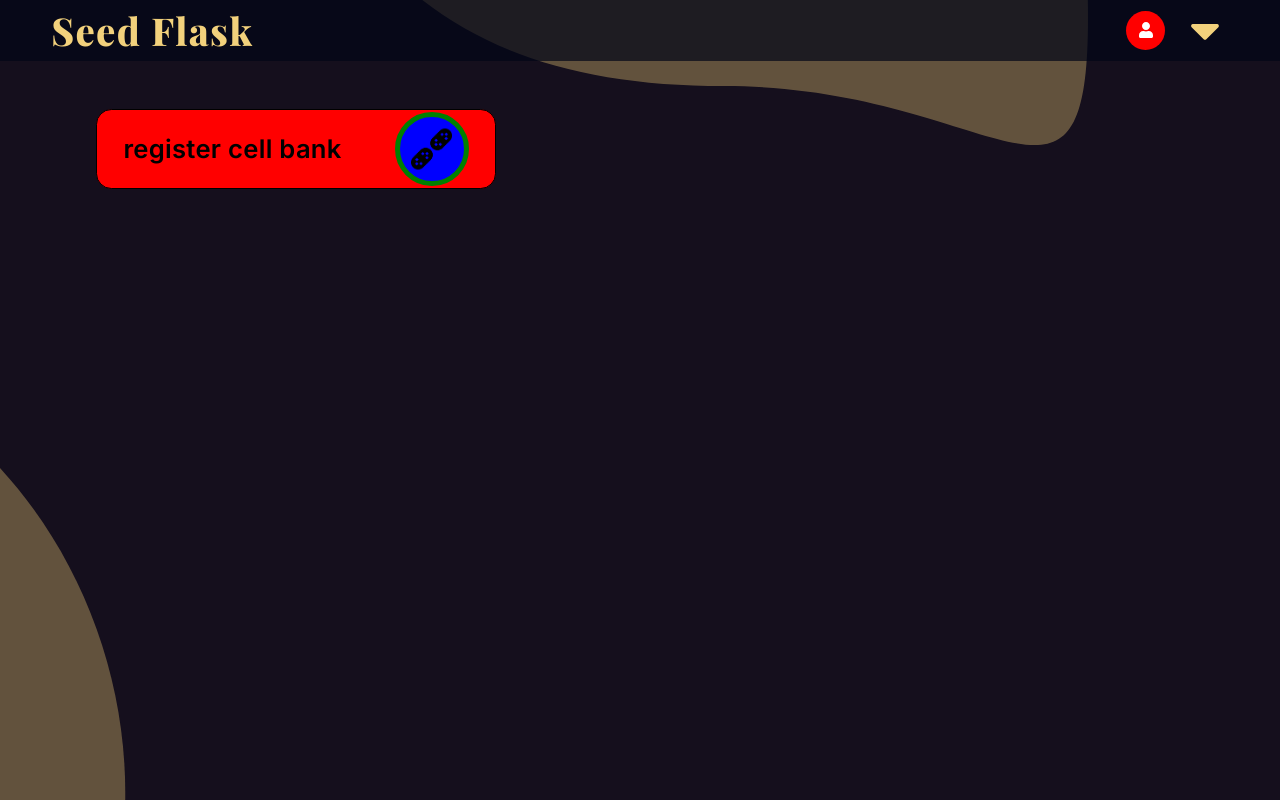
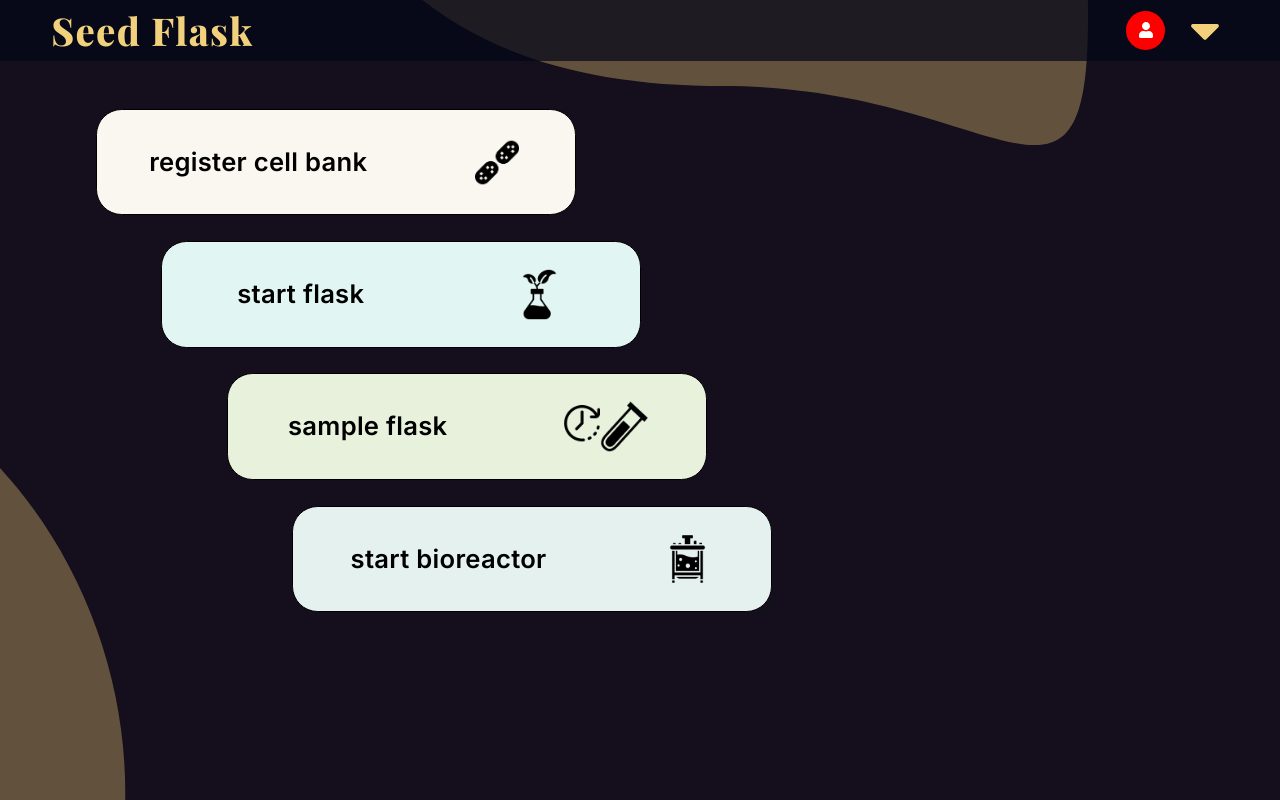
Before and after one commit to bokim2/Seed-Flask-2.0, a React (Vite) app: page / in a window 1280 px wide. Built offline with nearby package versions, Linux system fonts and the light colour scheme.

Commit message:
main menu buttons completed

```diff
--- a/package.json
+++ b/package.json
@@ -11,6 +11,7 @@
     "start": "node server/index.js"
   },
   "dependencies": {
+    "@tanstack/react-query-devtools": "^5.17.9",
     "axios": "^1.6.5",
     "cors": "^2.8.5",
     "dotenv": "^16.3.1",
@@ -22,6 +23,7 @@
     "react": "^18.2.0",
     "react-dom": "^18.2.0",
     "react-icons": "^5.0.1",
+    "react-query": "^3.39.3",
     "react-router-dom": "^6.21.1",
     "styled-components": "^6.1.8"
   },
--- a/src/App.tsx
+++ b/src/App.tsx
@@ -7,32 +7,41 @@ import TestComponent from './ui/TestComponent';
 import { BrowserRouter, Navigate, Route, Routes } from 'react-router-dom';
 import MainNav from './ui/MainNav';
 import AppLayout from './ui/AppLayout';
-import Dashboard from './ui/Dashboard';
+import Dashboard from './pages/Dashboard';
 
-const StyledDiv = styled.div`
-  /* background-color: #e4d0d0; */
-`;
+import { ReactQueryDevtools } from '@tanstack/react-query-devtools';
+
+// const StyledDiv = styled.div`
+//   /* background-color: #e4d0d0; */
+// `;
+// const queryClient = new QueryClient({
+//   defaultOptions: {
+//     queries: {
+//       staleTime: 60 * 1000,
+//     },
+//   },
+// });
 
 function App() {
   return (
     <>
+      <ReactQueryDevtools initialIsOpen={false} />
       <GlobalStyles />
-      <StyledDiv>
-        {/* <img src="/images/yeast-21.png" alt="yeast" /> */}
-      </StyledDiv>
+      {/* <StyledDiv>
+
+      </StyledDiv> */}
       <BrowserRouter>
         <Routes>
-          <Route element={<AppLayout />} >
-            <Route index element={<Dashboard/>} />
+          <Route element={<AppLayout />}>
+            <Route index element={<Dashboard />} />
             <Route path="cellbank" element={<h1>cellbank page</h1>} />
             <Route path="flask" element={<h1>start flask page</h1>} />
             <Route path="sample" element={<h1>sample page</h1>} />
             <Route path="bioreactor" element={<h1>bioreactor page</h1>} />
           </Route>
-            <Route path="*" element={<h1>Page not found</h1>} />
+          <Route path="*" element={<h1>Page not found</h1>} />
         </Routes>
         {/* <TestComponent /> */}
-
       </BrowserRouter>
     </>
   );
--- a/src/main.tsx
+++ b/src/main.tsx
@@ -1,10 +1,15 @@
 import React from 'react'
 import ReactDOM from 'react-dom/client'
 import App from './App.tsx'
+import { QueryClient, QueryClientProvider } from '@tanstack/react-query'
 // import './inpm ndex.css'
+
+const queryClient = new QueryClient();
 
 ReactDOM.createRoot(document.getElementById('root')!).render(
   <React.StrictMode>
+    <QueryClientProvider client={queryClient}>
     <App />
+    </QueryClientProvider>
   </React.StrictMode>,
 )
--- /dev/null
+++ b/src/pages/Dashboard.tsx
@@ -0,0 +1,57 @@
+import React from 'react';
+import MainMenuButton from '../ui/MainMenuButton';
+import styled from 'styled-components';
+import { MdHeight } from 'react-icons/md';
+
+const MenuButtonContainer = styled.div`
+  display: flex;
+  flex-direction: column;
+  /* height: 60vh; */
+  gap: clamp(1rem, 2vw, 2rem);
+  justify-content: space-evenly;
+
+  @media (min-width: 400px) {
+    width: 60%;
+  }
+  `
+
+export default function Dashboard() {
+  return (
+    <MenuButtonContainer>
+      <MainMenuButton
+      toPath="/cellbank"
+        text={'register cell bank'}
+        backgroundColor="#FAF7F0"
+        imgUrl="images/yeast-21.png"
+        imgAlt="microbe"
+        positionElement={{ left: "0%" }}
+      />
+      <MainMenuButton
+        toPath="/flask"
+        text={'start flask'}
+        backgroundColor="#E1F6F2"
+        imgUrl="images/leaf-flask.png"
+        imgAlt="flask"
+        positionElement={{ left: "10%" }}
+      />
+      <MainMenuButton
+        toPath="/sample"
+        text={'sample flask'}
+        backgroundColor="#E7F1DC"
+        imgUrl="images/clock-testtube.png"
+        imgAlt="clock and test tube"
+        styleOverride={{height: 'clamp(1.8rem, 6vw, 6.6rem)', scale: '1.1'}}
+        positionElement={{ left: "20%" }}
+      />
+      <MainMenuButton
+        toPath="/bioreactor"
+        text={'start bioreactor'}
+        backgroundColor="#E4F1EE"
+        imgUrl="images/bioreactor-1.png"
+        imgAlt="bioreactor"
+        positionElement={{ left: "30%" }}
+
+      />
+    </MenuButtonContainer>
+  );
+}
--- a/src/styles/GlobalStyles.js
+++ b/src/styles/GlobalStyles.js
@@ -107,10 +107,10 @@ ${
   --clr-primary-950: 2,6,23;  //darker black - navbar expanded
 
   --clr-accent-0: #F2D17C; /* main accent */
-  --clr-accent-1: #faed26; /*  */
-  --clr-accent-2: #d6cc99; /* */
-  --clr-accent-3: #334155; /*  */
-  --clr-accent-4: #ccfad4; /* .function__title */
+  --clr-accent-1: #FAF7F0; /* menu button */
+  --clr-accent-2: #E1F6F2; /* */
+  --clr-accent-3: #E7F1DC; /*  */
+  --clr-accent-4: #E4F1EE; /* .function__title */
   --clr-accent-5: #86a789;
   --clr-accent-6: #ff7676;
   --clr-accent-7: #ff8080;
--- a/src/ui/AppLayout.tsx
+++ b/src/ui/AppLayout.tsx
@@ -10,8 +10,6 @@ const StyledBackgroundColor = styled.div`
   width: 100vw;
   height: 100vh;
   z-index: -2;
-
-  /* opacity: 0.5; */
 `;
 
 const StyledBackgroundImg = styled.div`
--- a/src/ui/Dashboard.tsx
+++ /dev/null
@@ -1,11 +0,0 @@
-import React from 'react'
-import MainMenuButton from './MainMenuButton'
-
-export default function Dashboard() {
-  return (
-    <div>
-
-      <MainMenuButton text={'register cell bank'} backgroundColor='red'/>
-    </div>
-  )
-}
--- a/src/ui/MainMenuButton.tsx
+++ b/src/ui/MainMenuButton.tsx
@@ -6,10 +6,10 @@ const StyledMainMenuButtons = styled(NavLink)`
   display: flex;
   align-items: center;
   justify-content: space-around;
-  /* padding-right: 2rem; */
-  width: clamp(7rem, 60vw, 25rem);
-  aspect-ratio: 5/1;
-  border-radius: 0.95931rem;
+  position: relative;
+  width: clamp(7rem, 60vw, 30rem);
+  aspect-ratio: 4.5/1;
+  border-radius: clamp(1rem, 2vw, 2rem);
   border: 0.341px solid #000;
   font-size: clamp(1rem, 2vw, 2rem);
   font-weight: 600;
@@ -20,32 +20,47 @@ color: var(--color-text-2);
 const StyledCircle = styled.div`
   border-radius: 99999vw;
   background-color: blue;
-padding: .5rem;
+  padding: 0.5rem;
   border: 5px solid green;
 `;
 
 const StyledImage = styled.img`
   /* border-radius: 99999vw; */
   aspect-ratio: 1/1;
-width: clamp(1rem, 4vw, 3rem);
+  height: clamp(1.5rem, 4vw, 5rem);
   /* background-color: red; */
   /* height: 50%; */
   object-fit: scale-down;
 `;
 
 type MainMenuButtonProps = {
+  toPath: string;
   text: string;
   backgroundColor: string;
-}
+  imgUrl: string;
+  imgAlt?: string;
+  styleOverride?: any;
+  positionElement?: any;
+};
 
-
-export default function MainMenuButton({ text, backgroundColor }: MainMenuButtonProps) {
+export default function MainMenuButton({
+  toPath,
+  text,
+  backgroundColor,
+  imgUrl,
+  imgAlt,
+  styleOverride,
+  positionElement,
+}: MainMenuButtonProps) {
   return (
-    <StyledMainMenuButtons to="/" style={{ backgroundColor: backgroundColor }}>
+    <StyledMainMenuButtons
+      to={toPath}
+      style={{ backgroundColor, ...positionElement }}
+    >
       <span>{text}</span>
-      <StyledCircle>
-        <StyledImage src="images/yeast-21.png" alt="microbe" />
-      </StyledCircle>
+      {/* <StyledCircle> */}
+      <StyledImage src={imgUrl} alt={imgAlt} style={styleOverride} />
+      {/* </StyledCircle> */}
     </StyledMainMenuButtons>
   );
 }
```
Also changed, not shown: public/images/clock-testtube.png (added), 1 other file (tests, documents, lock files or other folders). Lines whose indentation alone changed are shown as unchanged.
